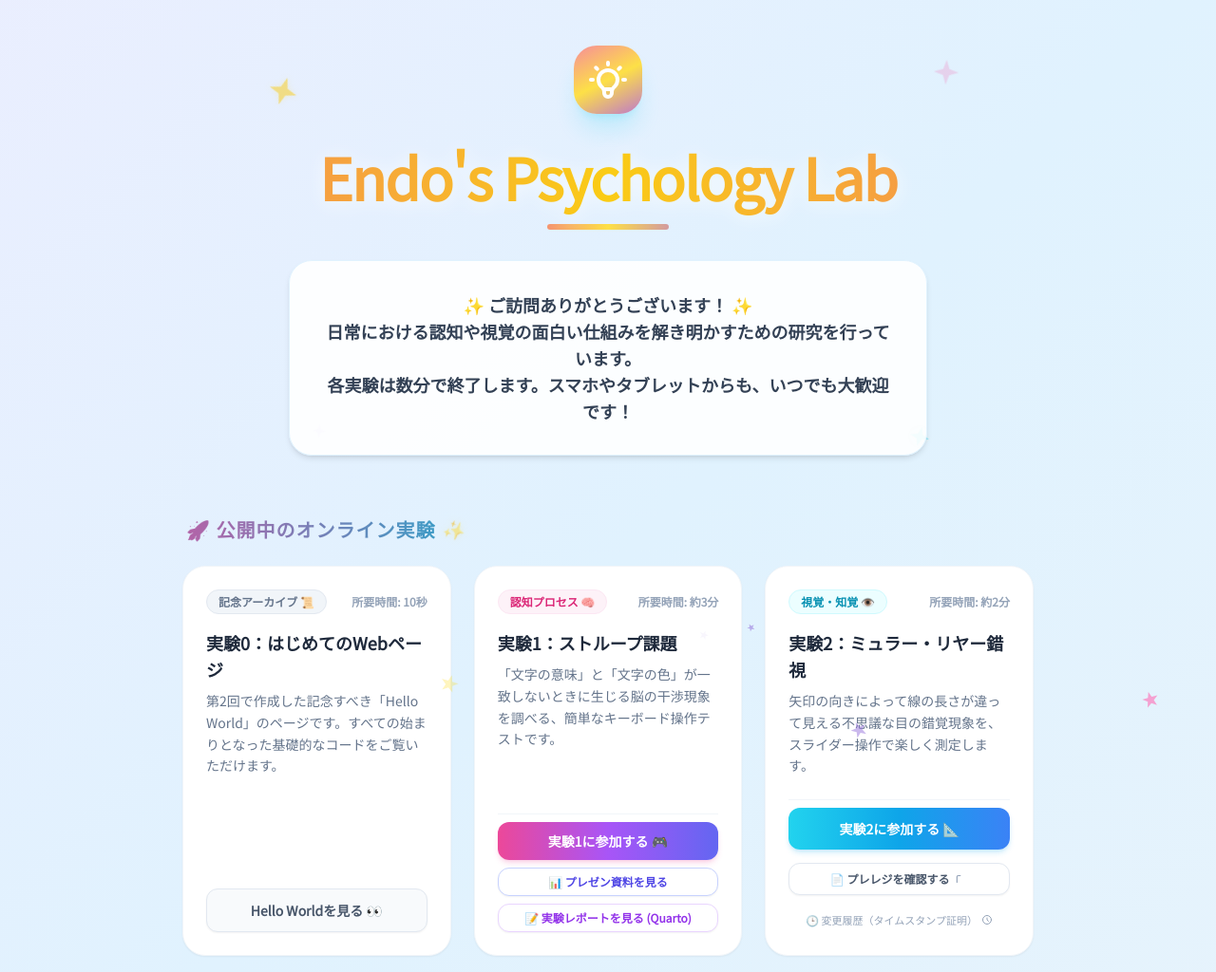
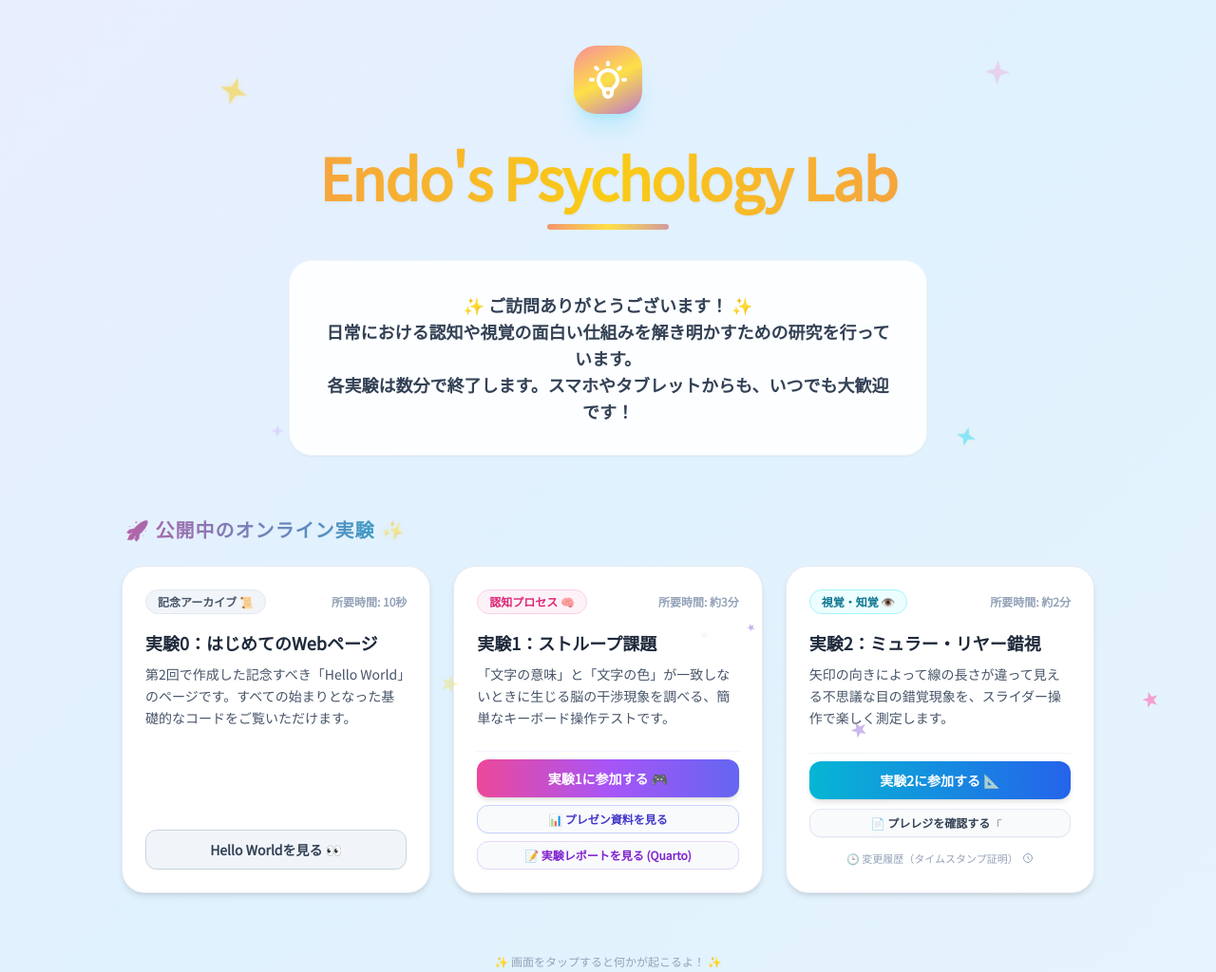
Before and after one commit to r-endo815/my-experiment, a plain HTML site: page index.html in a window 1280 px wide. Shown: the top 1024 px of the page at 95% size. Drawn offline with nearby package versions, Linux system fonts and the light colour scheme.

Commit message:
Update index.html

```diff
--- a/index.html
+++ b/index.html
@@ -66,38 +66,31 @@
         filter: drop-shadow(0 0 8px rgba(253, 224, 71, 1));
       }
     }
-    .sparkle-1 {
-      animation: sparkle-twinkle 1.8s ease-in-out infinite;
-    }
-    .sparkle-2 {
-      animation: sparkle-twinkle 2.2s ease-in-out infinite 0.4s;
-    }
-    .sparkle-3 {
-      animation: sparkle-twinkle 1.5s ease-in-out infinite 0.8s;
-    }
+    .sparkle-1 { animation: sparkle-twinkle 1.8s ease-in-out infinite; }
+    .sparkle-2 { animation: sparkle-twinkle 2.2s ease-in-out infinite 0.4s; }
+    .sparkle-3 { animation: sparkle-twinkle 1.5s ease-in-out infinite 0.8s; }
 
-    /* カードホバー時のド派手なレインボーネオンシャドウ */
+    /* カードホバー時の外側レインボーネオン glow */
     .hover-rainbow-shadow {
-      transition: all 0.4s cubic-bezier(0.16, 1, 0.3, 1);
+      transition: transform 0.3s ease, box-shadow 0.3s ease;
       position: relative;
     }
     .hover-rainbow-shadow::before {
       content: '';
       position: absolute;
-      inset: -2px;
-      border-radius: 24px;
+      inset: -3px;
+      border-radius: 28px;
       background: linear-gradient(45deg, #ff007f, #00f0ff, #ff00ff, #00ffaa);
       z-index: -1;
       opacity: 0;
-      transition: opacity 0.4s ease;
-      filter: blur(8px);
+      transition: opacity 0.3s ease;
+      filter: blur(10px);
     }
     .hover-rainbow-shadow:hover::before {
-      opacity: 0.7;
+      opacity: 0.8;
     }
     .hover-rainbow-shadow:hover {
-      transform: translateY(-8px) scale(1.02);
-      box-shadow: 0 20px 30px -10px rgba(0, 0, 0, 0.15);
+      transform: translateY(-6px);
     }
 
     /* 飛び散るパーティクル用のキャンバス */
@@ -119,7 +112,7 @@
 
   <!-- メインコンテンツ -->
   <main class="flex-grow py-12 px-4 sm:px-6 lg:px-8 relative z-10">
-    <div class="max-w-4xl mx-auto fade-in">
+    <div class="max-w-5xl mx-auto fade-in">
 
       <!-- ヘッダーエリア -->
       <header class="text-center mb-16 relative">
@@ -144,12 +137,12 @@
           </svg>
         </div>
 
-        <h1 class="text-4xl sm:text-5xl md:text-6xl font-black tracking-tight bg-gradient-to-r from-pink-500 via-purple-500 via-sky-400 via-emerald-400 via-yellow-400 to-pink-500 bg-clip-text text-transparent py-3 px-2 leading-normal mb-2 break-keep overflow-wrap-normal rainbow-animation drop-shadow-[0_2px_10px_rgba(255,255,255,0.8)]">
+        <h1 class="text-4xl sm:text-5xl md:text-6xl font-black tracking-tight bg-gradient-to-r from-pink-500 via-purple-500 via-sky-400 via-emerald-400 via-yellow-400 to-pink-500 bg-clip-text text-transparent py-3 px-2 leading-normal mb-2 break-keep overflow-wrap-normal rainbow-animation drop-shadow-sm">
           Endo's Psychology Lab
         </h1>
         <div class="h-1.5 w-32 bg-gradient-to-r from-pink-500 via-cyan-400 via-yellow-300 to-purple-500 mx-auto rounded-full mb-8 rainbow-animation"></div>
 
-        <div class="bg-white/90 backdrop-blur-md rounded-3xl p-6 sm:p-8 shadow-md border border-sky-100 max-w-2xl mx-auto transition-transform hover:scale-[1.01]">
+        <div class="bg-white/90 backdrop-blur-md rounded-3xl p-6 sm:p-8 shadow-sm border border-slate-100 max-w-2xl mx-auto">
           <p class="text-slate-700 text-base sm:text-lg leading-relaxed font-semibold">
             ✨ ご訪問ありがとうございます！ ✨<br>
             日常における認知や視覚の面白い仕組みを解き明かすための研究を行っています。<br class="hidden sm:inline">
@@ -160,7 +153,7 @@
 
       <!-- 実験リストエリア -->
       <section class="space-y-6">
-        <h2 class="text-xl font-black text-slate-500 tracking-wider uppercase text-center sm:text-left px-1 mb-4 flex items-center justify-center sm:justify-start gap-2">
+        <h2 class="text-xl font-black text-slate-600 tracking-wider uppercase text-center sm:text-left px-1 mb-4 flex items-center justify-center sm:justify-start gap-2">
           <span class="bg-gradient-to-r from-pink-500 to-cyan-500 bg-clip-text text-transparent rainbow-animation">🚀 公開中のオンライン実験</span>
           <span class="text-yellow-400 sparkle-1">✨</span>
         </h2>
@@ -169,33 +162,33 @@
         <div class="grid grid-cols-1 md:grid-cols-3 gap-6">
 
           <!-- 実験0: はじめてのWebページ -->
-          <article class="bg-white rounded-3xl p-6 border border-slate-100 shadow-sm hover-rainbow-shadow flex flex-col justify-between">
+          <article class="bg-white rounded-3xl p-6 border border-slate-200/80 shadow-md hover-rainbow-shadow flex flex-col justify-between relative z-10">
             <div>
               <div class="flex items-center justify-between mb-4">
-                <span class="inline-flex items-center px-3 py-1 rounded-full text-xs font-bold bg-slate-100 text-slate-500 border border-slate-200">
+                <span class="inline-flex items-center px-3 py-1 rounded-full text-xs font-bold bg-slate-100 text-slate-600 border border-slate-200">
                   記念アーカイブ 📜
                 </span>
                 <span class="text-xs text-slate-400 font-bold">所要時間: 10秒</span>
               </div>
-              <h3 class="text-lg font-bold text-slate-800 mb-2 group-hover:text-sky-500 transition-colors">
+              <h3 class="text-lg font-bold text-slate-800 mb-2">
                 実験0：はじめてのWebページ
               </h3>
-              <p class="text-sm text-slate-500 leading-relaxed mb-6">
+              <p class="text-sm text-slate-600 leading-relaxed mb-6">
                 第2回で作成した記念すべき「Hello World」のページです。すべての始まりとなった基礎的なコードをご覧いただけます。
               </p>
             </div>
             <div>
-              <a href="hello_world.html" class="block w-full text-center bg-slate-50 hover:bg-slate-100 text-slate-600 font-bold py-3 px-4 rounded-xl transition duration-200 text-sm border border-slate-200 shadow-sm">
+              <a href="hello_world.html" class="block w-full text-center bg-slate-100 hover:bg-slate-200 text-slate-700 font-bold py-2.5 px-4 rounded-xl transition duration-200 text-sm border border-slate-300 shadow-sm">
                 Hello Worldを見る 👀
               </a>
             </div>
           </article>
 
           <!-- 実験1: ストループ課題 -->
-          <article class="bg-white rounded-3xl p-6 border border-slate-100 shadow-sm hover-rainbow-shadow flex flex-col justify-between">
+          <article class="bg-white rounded-3xl p-6 border border-slate-200/80 shadow-md hover-rainbow-shadow flex flex-col justify-between relative z-10">
             <div>
               <div class="flex items-center justify-between mb-4">
-                <span class="inline-flex items-center px-3 py-1 rounded-full text-xs font-bold bg-pink-50 text-pink-600 border border-pink-100">
+                <span class="inline-flex items-center px-3 py-1 rounded-full text-xs font-bold bg-pink-50 text-pink-600 border border-pink-200">
                   認知プロセス 🧠
                 </span>
                 <span class="text-xs text-slate-400 font-bold">所要時間: 約3分</span>
@@ -203,34 +196,34 @@
               <h3 class="text-lg font-bold text-slate-800 mb-2">
                 実験1：ストループ課題
               </h3>
-              <p class="text-sm text-slate-500 leading-relaxed mb-6">
+              <p class="text-sm text-slate-600 leading-relaxed mb-6">
                 「文字の意味」と「文字の色」が一致しないときに生じる脳の干渉現象を調べる、簡単なキーボード操作テストです。
               </p>
             </div>
 
             <div class="space-y-2 pt-2 border-t border-slate-100">
               <!-- 実験参加ボタン -->
-              <a href="stroop.html" class="block w-full text-center bg-gradient-to-r from-pink-500 via-purple-500 to-indigo-500 hover:from-pink-600 hover:to-indigo-600 text-white font-bold py-2.5 px-4 rounded-xl transition duration-200 text-sm shadow-md shadow-pink-500/20">
+              <a href="stroop.html" class="block w-full text-center bg-gradient-to-r from-pink-500 via-purple-500 to-indigo-500 hover:opacity-90 text-white font-bold py-2.5 px-4 rounded-xl transition duration-200 text-sm shadow-md">
                 実験1に参加する 🎮
               </a>
 
-              <!-- プレゼン資料を見る (【更新】指定ファイルへ遷移するようにリンクを修正) -->
-              <a href="my_presentation.html" class="block w-full text-center bg-white hover:bg-slate-50 text-indigo-600 font-semibold py-1.5 px-4 rounded-xl transition duration-200 text-xs border border-indigo-200 shadow-sm">
+              <!-- プレゼン資料を見る -->
+              <a href="my_presentation.html" class="block w-full text-center bg-slate-50 hover:bg-slate-100 text-indigo-700 font-semibold py-1.5 px-4 rounded-xl transition duration-200 text-xs border border-indigo-200 shadow-sm">
                 📊 プレゼン資料を見る
               </a>
 
               <!-- 実験レポートを見る -->
-              <a href="stroopreport.html" class="block w-full text-center bg-white hover:bg-slate-50 text-purple-600 font-semibold py-1.5 px-4 rounded-xl transition duration-200 text-xs border border-purple-200 shadow-sm">
+              <a href="stroopreport.html" class="block w-full text-center bg-slate-50 hover:bg-slate-100 text-purple-700 font-semibold py-1.5 px-4 rounded-xl transition duration-200 text-xs border border-purple-200 shadow-sm">
                 📝 実験レポートを見る (Quarto)
               </a>
             </div>
           </article>
 
           <!-- 実験2: ミュラー・リヤー錯視 -->
-          <article class="bg-white rounded-3xl p-6 border border-slate-100 shadow-sm hover-rainbow-shadow flex flex-col justify-between">
+          <article class="bg-white rounded-3xl p-6 border border-slate-200/80 shadow-md hover-rainbow-shadow flex flex-col justify-between relative z-10">
             <div>
               <div class="flex items-center justify-between mb-4">
-                <span class="inline-flex items-center px-3 py-1 rounded-full text-xs font-bold bg-cyan-50 text-cyan-600 border border-cyan-100">
+                <span class="inline-flex items-center px-3 py-1 rounded-full text-xs font-bold bg-cyan-50 text-cyan-700 border border-cyan-200">
                   視覚・知覚 👁️
                 </span>
                 <span class="text-xs text-slate-400 font-bold">所要時間: 約2分</span>
@@ -238,17 +231,17 @@
               <h3 class="text-lg font-bold text-slate-800 mb-2">
                 実験2：ミュラー・リヤー錯視
               </h3>
-              <p class="text-sm text-slate-500 leading-relaxed mb-6">
+              <p class="text-sm text-slate-600 leading-relaxed mb-6">
                 矢印の向きによって線の長さが違って見える不思議な目の錯覚現象を、スライダー操作で楽しく測定します。
               </p>
             </div>
 
-            <div class="space-y-3.5 pt-2 border-t border-slate-100">
-              <a href="muller_lyer_final.html" class="block w-full text-center bg-gradient-to-r from-cyan-400 via-sky-500 to-blue-500 hover:from-cyan-500 hover:to-blue-600 text-white font-bold py-3 px-4 rounded-xl transition duration-200 text-sm shadow-md shadow-sky-500/20">
+            <div class="space-y-2.5 pt-2 border-t border-slate-100">
+              <a href="muller_lyer_final.html" class="block w-full text-center bg-gradient-to-r from-cyan-500 to-blue-600 hover:opacity-90 text-white font-bold py-2.5 px-4 rounded-xl transition duration-200 text-sm shadow-md">
                 実験2に参加する 📐
               </a>
 
-              <a href="https://github.com/r-endo815/my-experiment/blob/main/preregistration.md" target="_blank" rel="noopener noreferrer" class="flex items-center justify-center gap-1.5 w-full text-center bg-white hover:bg-slate-50 text-slate-600 hover:text-slate-800 font-semibold py-2 px-4 rounded-xl transition duration-200 text-xs border border-slate-200 shadow-sm">
+              <a href="https://github.com/r-endo815/my-experiment/blob/main/preregistration.md" target="_blank" rel="noopener noreferrer" class="flex items-center justify-center gap-1.5 w-full text-center bg-slate-50 hover:bg-slate-100 text-slate-700 font-semibold py-1.5 px-4 rounded-xl transition duration-200 text-xs border border-slate-200 shadow-sm">
                 <span>📄 プレレジを確認する</span>
                 <svg class="w-3.5 h-3.5 text-slate-400" fill="none" stroke="currentColor" stroke-width="2" viewBox="0 0 24 24" xmlns="http://www.w3.org/2000/svg">
                   <path stroke-linecap="round" stroke-linejoin="round" d="M10 6H6a2 2 0 00-2 2v10a2 2 0 002 h10a2 2 0 002-2v-4M14 4h6m0 0v6m0-6L10 14"></path>
@@ -267,7 +260,7 @@
         </div>
       </section>
 
-      <!-- 注意事項・安心感を与える補足情報 -->
+      <!-- 注意事項 -->
       <footer class="mt-16 text-center text-slate-400 text-xs space-y-2">
         <p>✨ 画面をタップすると何かが起こるよ！ ✨</p>
         <p>※ 実験データは研究目的の統計処理のみに使用され、個人が特定されることはありません。</p>
```
